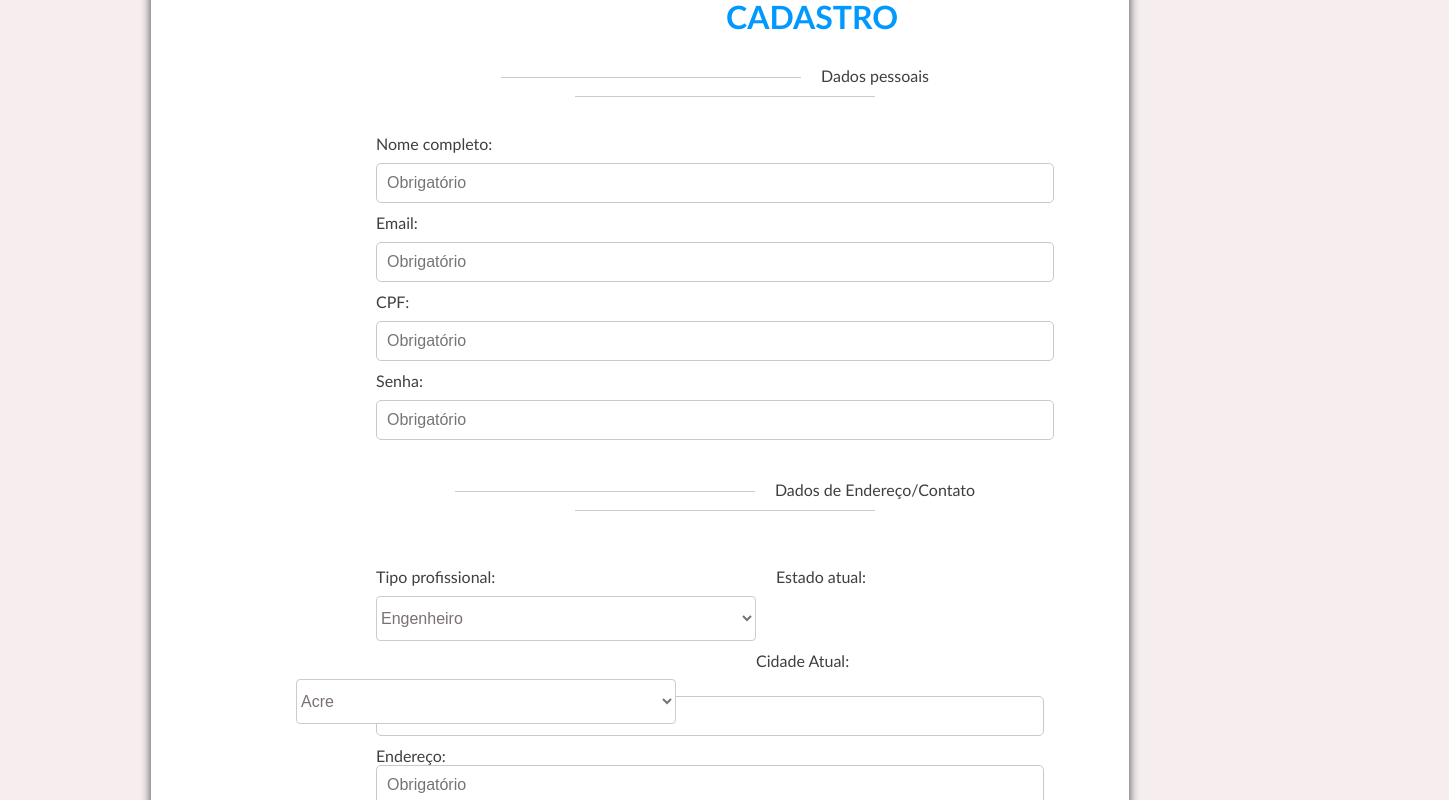
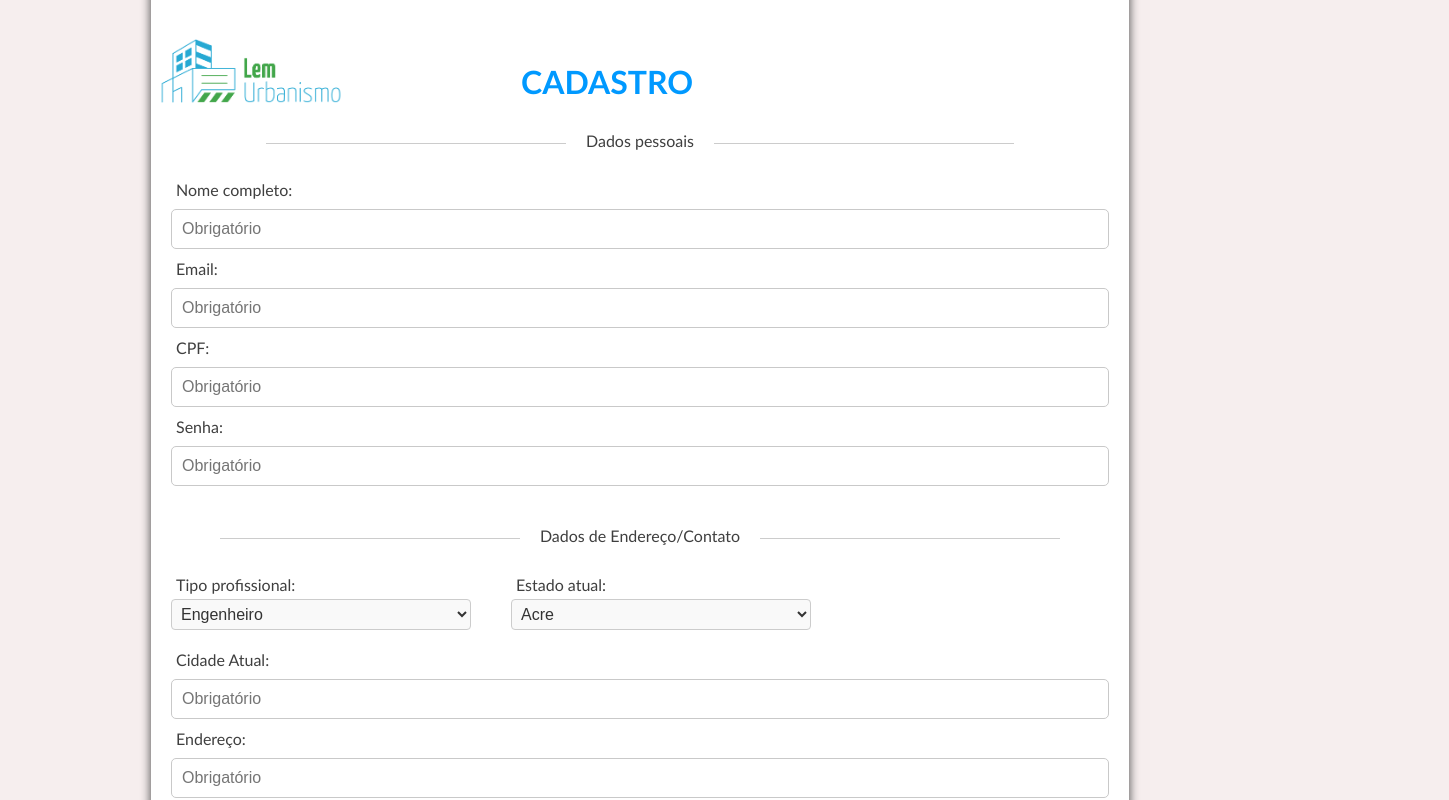
Before and after one commit to daniell0l/urbanismo-web, a React (Vite) app: page /Register in a window 1280 px wide. Shown: the part 160-960 px from the top of the page, 1449 px wide, since content can reach past the window. Built offline with nearby package versions, Linux system fonts and the light colour scheme; the HTML template or start-up script is replaced by a standard one.

Commit message:
ajustes nos selects da página de cadastro

```diff
--- a/src/screens/register/index.tsx
+++ b/src/screens/register/index.tsx
@@ -1,6 +1,6 @@
 import "./style.css";
 import React, { useState } from "react";
-import logoLateral from "../../assets/imgs/logoWide.png";
+import logoRegister from "../../assets/imgs/logoWide.png";
 
 const RegistrationPage: React.FC = () => {
   const [name, setName] = useState("");
@@ -77,10 +77,14 @@ const RegistrationPage: React.FC = () => {
 
   return (
     <div id="registration-container">
-      <div className="logoRegister">
-        <img src={logoLateral} alt="logo lem urbanismo" />
+      <form className="blocoRegistration">
+        <div>
+          <img
+            className="logoRegister"
+            src={logoRegister}
+            alt="logo lem urbanismo"
+          />
         </div>
-      <form className="blocoRegistration">
         <div className="form-group-register">
           <h2>Cadastro</h2>
           <span className="line-with-name">Dados pessoais</span>
@@ -116,26 +120,24 @@ const RegistrationPage: React.FC = () => {
             onChange={handlePasswordChange}
             placeholder="Obrigatório"
           />
-          <span className="line-with-name">Dados de Endereço/Contato</span><br />
-          <div className="form-Address">
-          <div className="labelProfissionalType">
-            <label htmlFor="professionalType">Tipo profissional:</label><br />
+          <span className="line-with-name">Dados de Endereço/Contato</span>
+          <div className="select-container">
+            <label htmlFor="professionalType">Tipo profissional:</label>
+            <div className="Select">
               <select
-             className="Select"
                 value={professionalType}
                 onChange={handleProfessionalTypeChange}
               >
                 <option value="Engineer">Engenheiro</option>
                 <option value="Technician">Técnico</option>
                 <option value="Architect">Arquiteto</option>
-            </select><br />
+              </select>
             </div>
-          <label htmlFor="currentState">Estado atual:</label><br />
-            <select
-              className="EstadosSelect"
-              value={currentState}
-              onChange={handleCurrentStateChange}
-            >
+          </div>
+          <div className="select-container">
+            <label htmlFor="currentState">Estado atual:</label>
+            <div className="selectEstado">
+              <select value={currentState} onChange={handleCurrentStateChange}>
                 <option value="AC">Acre</option>
                 <option value="AL">Alagoas</option>
                 <option value="AP">Amapá</option>
@@ -164,14 +166,17 @@ const RegistrationPage: React.FC = () => {
                 <option value="SE">Sergipe</option>
                 <option value="TO">Tocantins</option>
               </select>
-            <label htmlFor="currentCity">Cidade Atual:</label>
+            </div>
+          </div><br />
+
+          <label htmlFor="currentCity">Cidade Atual:
           <input
             type="text"
             id="currentCity"
             value={currentCity}
             onChange={handleCurrentCityChange}
             placeholder="Obrigatório"
-            />
+          /></label>
           <label htmlFor="address">Endereço:</label>
           <input
             type="text"
@@ -196,7 +201,6 @@ const RegistrationPage: React.FC = () => {
             onChange={handlePhoneChange}
             placeholder="Obrigatório"
           />
-          </div>
           <button
             className="buttonRegistration"
             type="button"
--- a/src/screens/register/style.css
+++ b/src/screens/register/style.css
@@ -14,16 +14,15 @@
 
 .form-group-register {
   flex: 1;
-  padding: 50px;
+  padding: 20px;
 }
 
 .blocoRegistration {
-  width: auto;
-  height: auto;
+  width: 100%;
   position: relative;
   bottom: 30px;
-  left: -25px;
-  top: 100px;
+  justify-content: center;
+  margin-top: 200px;
 }
 
 .blocoRegistration h2 {
@@ -46,6 +45,7 @@
 .form-group-register label {
   color: #3f3f3f;
   font-size: 1em;
+  margin-left: 5px;
 }
 
 .buttonRegistration {
@@ -69,14 +69,12 @@
 .buttonRegistration:hover,
 .buttonRegistration:active {
   background: #56c6fa;
-  color: #000;
 }
 
-.logoRegister img {
+.logoRegister {
   width: 200px;
-  height: 200px;
-  position: relative;
-  bottom: 550px;
+  top: -550px;
+
 }
 
 .cadastroLink {
@@ -101,41 +99,37 @@
   margin-top: 20px;
 }
 
-.Select {
-  width: 380px;
-  height: 45px;
-  margin: 10px 20px 10px 0px;
-  font-size: 16px;
+.select-container {
+  display: inline-block;
+  gap: 10px;
+  margin-bottom: 20px;
+  width: 300px;
+  margin-right: 40px;
+}
+
+.Select select,
+.selectEstado select {
+  width: 300px;
+  padding: 5px;
   border: 1px solid #ccc;
   border-radius: 4px;
-  cursor: pointer;
-  color: #7a7171;
-  background: #fff;
-  float: left;
-  line-height: 45px;
+  background-color: #f9f9f9;
+  font-size: 16px;
+  color: #333;
+  margin-top: 5px;
 }
 
-.EstadosSelect {
-  position: relative;
-  top: 28px;
-  right: 80px;
-  width: 380px;
-  height: 45px;
-  font-size: 16px;
-  border: 1px solid #ccc;
-  border-radius: 4px;
-  cursor: pointer;
-  color: #7a7171;
-  background: #fff;
-  float: left;
-  line-height: 45px;
+.Select select option,
+.selectEstado select option {
+  font-size: 14px;
+  color: #555;
 }
-
 
 .Select:hover {
   background: #ebebeb;
   color: #000;
 }
+
 
 .form-Address {
   width: 100%;
```
Lines whose indentation alone changed are shown as unchanged.
